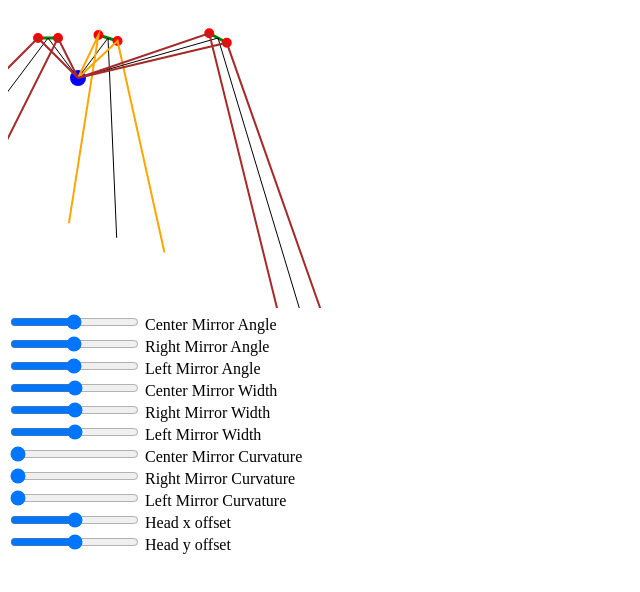
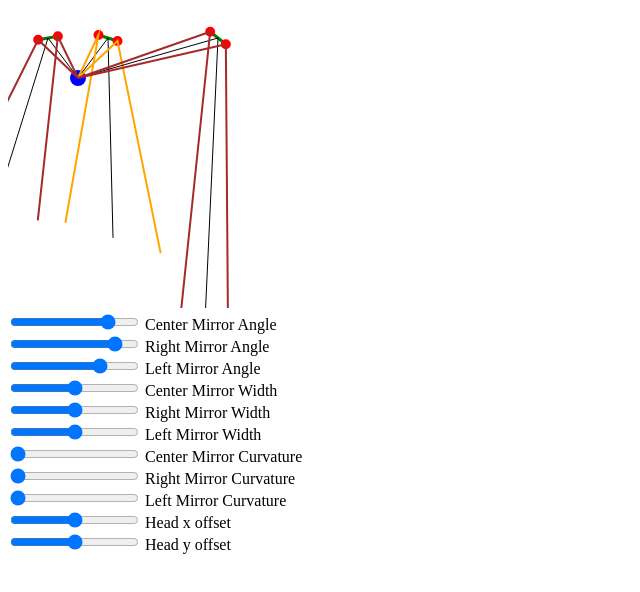
Before and after one commit to PhilippeCarphin/car-mirrors, a plain HTML site: page index.html in a window 1280 px wide. Shown: the whole page, without its empty margins (0-640 px from the left). Drawn offline with Linux system fonts and the light colour scheme.

Commit message:
The mirror angle is the angle of the normal itself

```diff
--- a/index.html
+++ b/index.html
@@ -7,9 +7,9 @@
 
         <canvas id="disp" height="300" width="400"></canvas> <br>
 
-        <input id="centerSlider" type="range" min="-314.15" max="314.15"> Center Mirror Angle <br>
-        <input id="rightSlider" type="range" min="-314.15" max="314.15"> Right Mirror Angle <br>
-        <input id="leftSlider" type="range" min="-314.15" max="314.15"> Left Mirror Angle <br>
+        <input id="centerSlider" type="range" min="-314.15" max="314.15" value="188"> Center Mirror Angle <br>
+        <input id="rightSlider" type="range" min="-314.15" max="314.15" value="224"> Right Mirror Angle <br>
+        <input id="leftSlider" type="range" min="-314.15" max="314.15" value="140"> Left Mirror Angle <br>
 
         <input id="centerWidthSlider" type="range" min="10" max="50"> Center Mirror Width <br>
         <input id="rightWidthSlider" type="range" min="10" max="50"> Right Mirror Width <br>
--- a/index.js
+++ b/index.js
@@ -1,9 +1,9 @@
 headBase = {x: 70, y:70}
 model = {
     head: {x:headBase.x, y:headBase.y},
-    centerMirror: {pos: {x: 100, y: 30}, angle: 0.3, width: 20, curvature: 0},
-    leftMirror: {pos: {x: 40, y: 30}, angle: 0, width: 20, curvature: 0},
-    rightMirror: {pos: {x: 210, y: 30}, angle: 0.5, width: 20, curvature: 0},
+    centerMirror: {pos: {x: 100, y: 30}, angle: 1.88, width: 20, curvature: 0},
+    leftMirror: {pos: {x: 40, y: 30}, angle: 1.40, width: 20, curvature: 0},
+    rightMirror: {pos: {x: 210, y: 30}, angle: 2.24, width: 20, curvature: 0},
 };
 
 
@@ -76,12 +76,12 @@ headYOffset.oninput = function () {
 ctx = canvas.getContext("2d")
 
 function normal(angle) {
-    return {x: -Math.sin(angle), y: Math.cos(angle)}
+    return {x: Math.cos(angle), y: Math.sin(angle)}
 }
 
 function endpoints(mirror){
-    c = Math.cos(mirror.angle)
-    s = Math.sin(mirror.angle)
+    c = -Math.sin(mirror.angle)
+    s = Math.cos(mirror.angle)
     return {
         p0: {
             x: mirror.pos.x + c*mirror.width/2,
@@ -172,13 +172,13 @@ function drawMirrorArea(head, mirror, color) {
     ctx.moveTo(head.x, head.y)
     ctx.lineTo(ep.p0.x, ep.p0.y)
     V0 = {x: ep.p0.x - head.x, y: ep.p0.y - head.y}
-    R0 = reflectDirection(V0, normal(mirror.angle - mirror.curvature))
+    R0 = reflectDirection(V0, normal(mirror.angle + mirror.curvature))
     ctx.lineTo(ep.p0.x + 4*R0.x, ep.p0.y + 4* R0.y)
 
     ctx.moveTo(head.x, head.y)
     ctx.lineTo(ep.p1.x, ep.p1.y)
     V1 = {x: ep.p1.x - head.x, y: ep.p1.y - head.y}
-    R1 = reflectDirection(V1, normal(mirror.angle + mirror.curvature))
+    R1 = reflectDirection(V1, normal(mirror.angle - mirror.curvature))
     ctx.lineTo(ep.p1.x + 4*R1.x, ep.p1.y + 4* R1.y)
 
     ctx.stroke()
```
